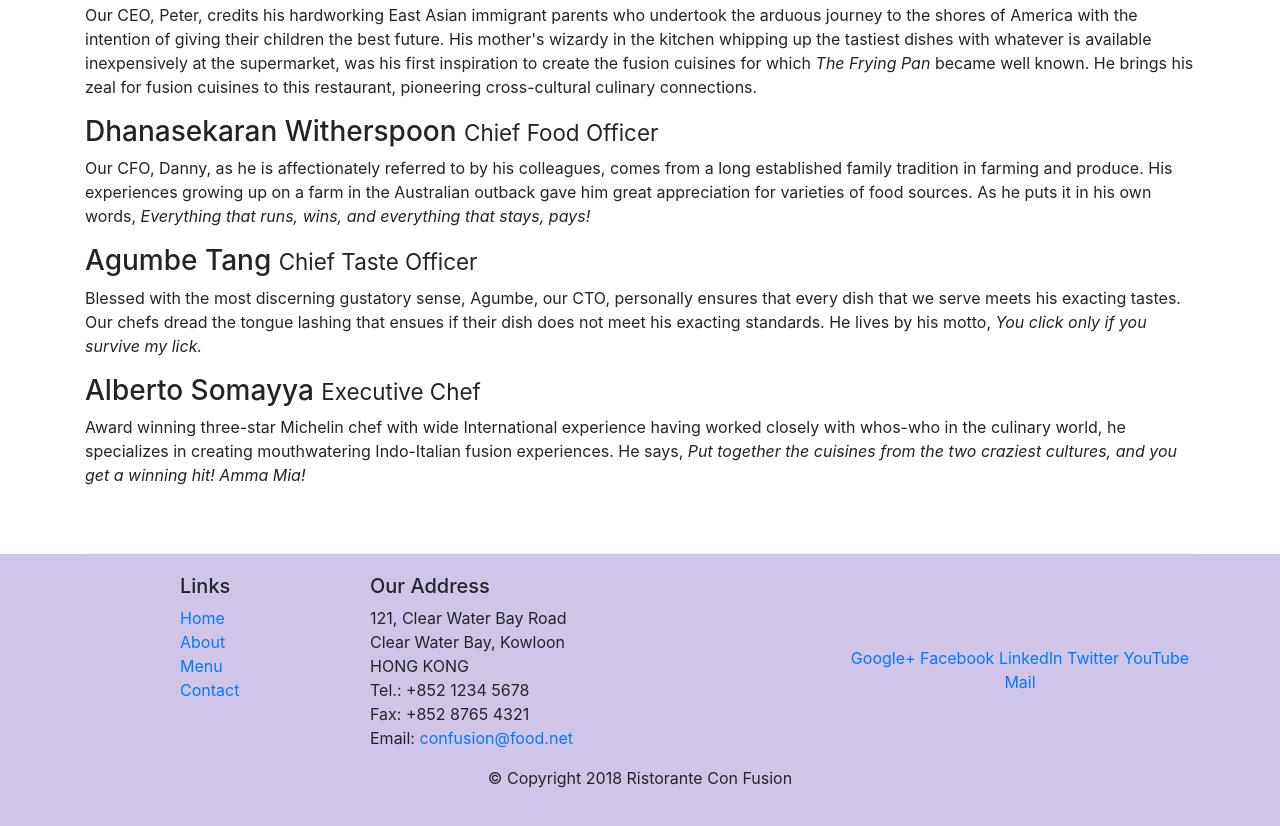
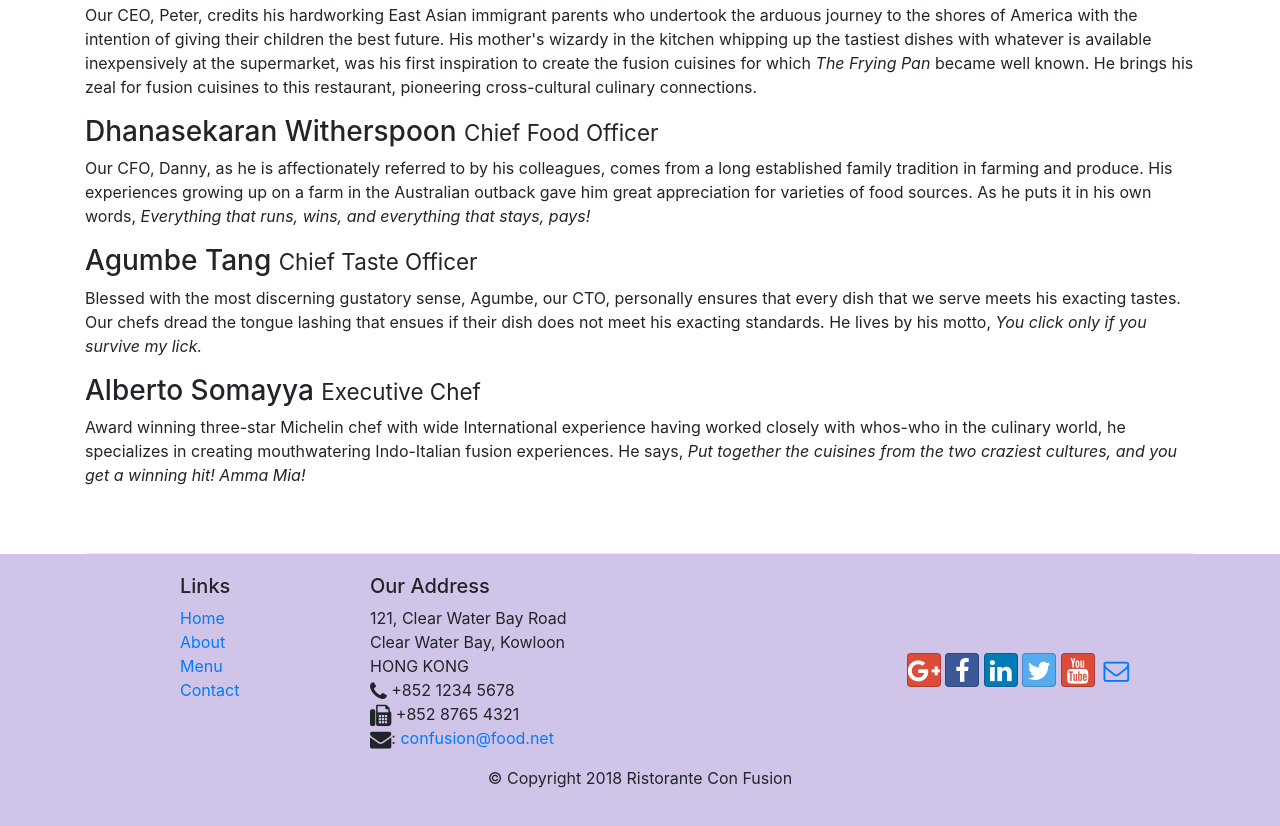
Before and after one commit to DanielCufino/BootStrapPractice, a website: page conFusion/aboutus.html in a window 1280 px wide. Shown: the part 1000-1826 px from the top of the page. Drawn offline with nearby package versions, Linux system fonts and the light colour scheme.

Commit message:
icon fonts

```diff
--- a/conFusion/aboutus.html
+++ b/conFusion/aboutus.html
@@ -10,6 +10,8 @@
     <!-- Bootstrap CSS TEST -->
     <!--Include the CSS classes provided by bootstrap-->
     <link rel="stylesheet" href="node_modules/bootstrap/dist/css/bootstrap.min.css" />
+    <link rel="stylesheet" href="node_modules/font-awesome/css/font-awesome.min.css" />
+    <link rel="stylesheet" href="node_modules/bootstrap-social/bootstrap-social.css" />
     <link rel="stylesheet" href="css/styles.css" />
     <title>Ristorante Con Fusion: About Us</title>
   </head>
@@ -23,10 +25,18 @@
         <a class="navbar-brand mr-auto" href="./index.html">Ristorante con Fusion</a>
         <div class="collapse navbar-collapse" id="Navbar">
           <ul class="navbar-nav mr-auto">
-            <li class="nav-item"><a class="nav-link" href="./index.html">Home</a></li>
-            <li class="nav-item active"><a class="nav-link" href="#">About</a></li>
-            <li class="nav-item"><a class="nav-link" href="#">Menu</a></li>
-            <li class="nav-item"><a class="nav-link" href="#">Contact</a></li>
+            <li class="nav-item active">
+              <a class="nav-link" href="./index.html"><span class="fa fa-home fa-lg" />Home</a>
+            </li>
+            <li class="nav-item">
+              <a class="nav-link" href="#"><span class="fa fa-info fa-lg" />About</a>
+            </li>
+            <li class="nav-item">
+              <a class="nav-link" href="#"><span class="fa fa-list fa-lg" />Menu</a>
+            </li>
+            <li class="nav-item">
+              <a class="nav-link" href="#"><span class="fa fa-address-card fa-lg" />Contact</a>
+            </li>
           </ul>
         </div>
       </div>
@@ -138,19 +148,34 @@
               121, Clear Water Bay Road<br />
               Clear Water Bay, Kowloon<br />
               HONG KONG<br />
-              Tel.: +852 1234 5678<br />
-              Fax: +852 8765 4321<br />
-              Email: <a href="mailto:confusion@food.net">confusion@food.net</a>
+              <i class="fa fa-phone fa-lg"></i> +852 1234 5678<br />
+              <i class="fa fa-fax fa-lg"></i> +852 8765 4321<br />
+              <i class="fa fa-envelope fa-lg"></i>:
+              <a href="mailto:confusion@food.net"> confusion@food.net</a>
             </address>
           </div>
           <div class="col-12 col-sm-4 align-self-center">
             <div class="text-center">
-              <a href="http://google.com/+">Google+</a>
-              <a href="http://www.facebook.com/profile.php?id=">Facebook</a>
-              <a href="http://www.linkedin.com/in/">LinkedIn</a>
-              <a href="http://twitter.com/">Twitter</a>
-              <a href="http://youtube.com/">YouTube</a>
-              <a href="mailto:">Mail</a>
+              <a class="btn btn-social-icon btn-google" href="http://google.com/+"
+                ><i class="fa fa-google-plus fa-lg"></i
+              ></a>
+              <a
+                class="btn btn-social-icon btn-facebook"
+                href="http://www.facebook.com/profile.php?id="
+                ><i class="fa fa-facebook fa-lg"></i
+              ></a>
+              <a class="btn btn-social-icon btn-linkedin" href="http://www.linkedin.com/in/"
+                ><i class="fa fa-linkedin fa-lg"></i
+              ></a>
+              <a class="btn btn-social-icon btn-twitter" href="http://twitter.com/"
+                ><i class="fa fa-twitter fa-lg"></i
+              ></a>
+              <a class="btn btn-social-icon btn-google" href="http://youtube.com/"
+                ><i class="fa fa-youtube fa-lg"></i
+              ></a>
+              <a class="btn btn-social-icon" href="mailto:"
+                ><i class="fa fa-envelope-o fa-lg"></i
+              ></a>
             </div>
           </div>
         </div>
--- a/conFusion/package.json
+++ b/conFusion/package.json
@@ -15,6 +15,8 @@
   },
   "dependencies": {
     "bootstrap": "^4.0.0",
+    "bootstrap-social": "^5.1.1",
+    "font-awesome": "^4.7.0",
     "jquery": "^3.1.1",
     "popper.js": "^1.12.9"
   }
```
Also changed, not shown: conFusion/index.html (+38 -13 lines), 1 other file.
